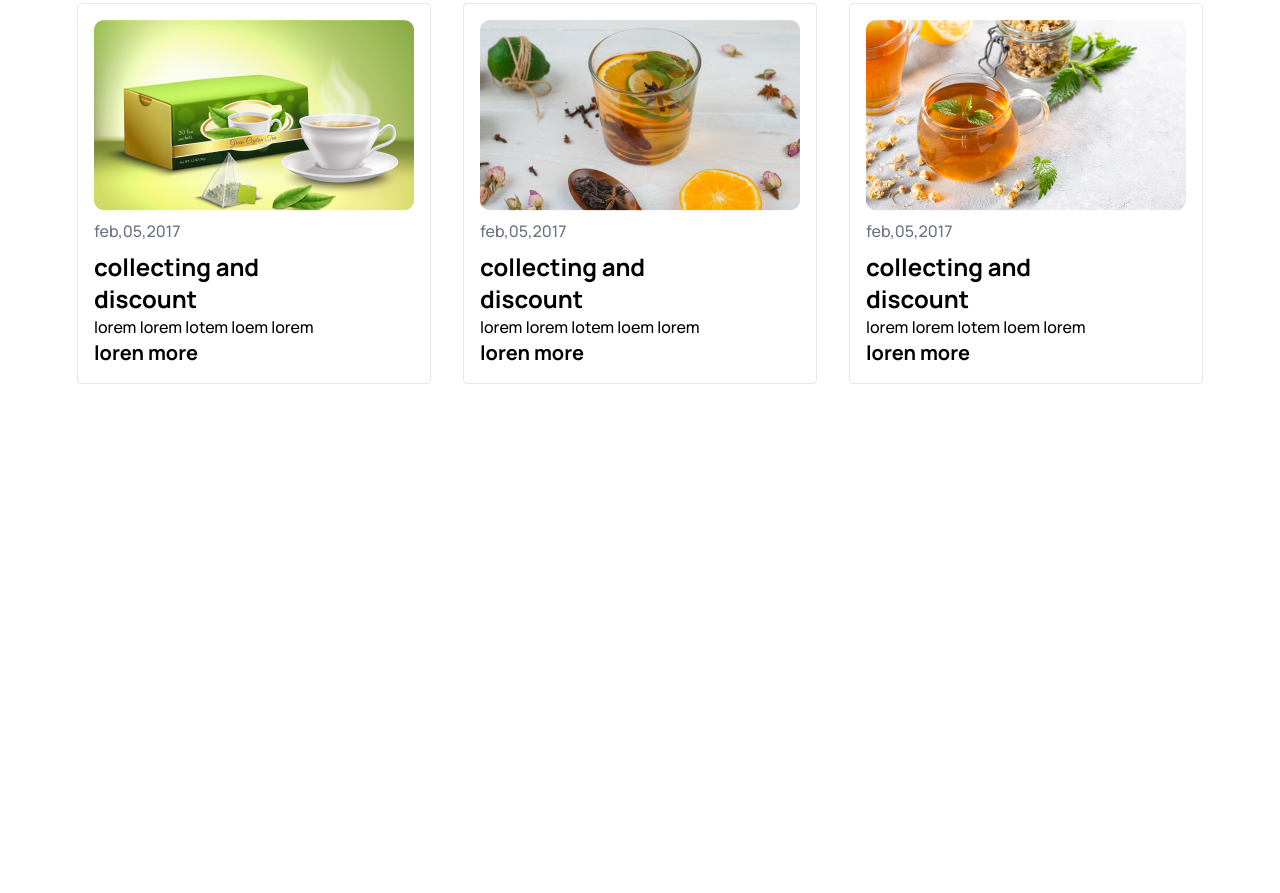
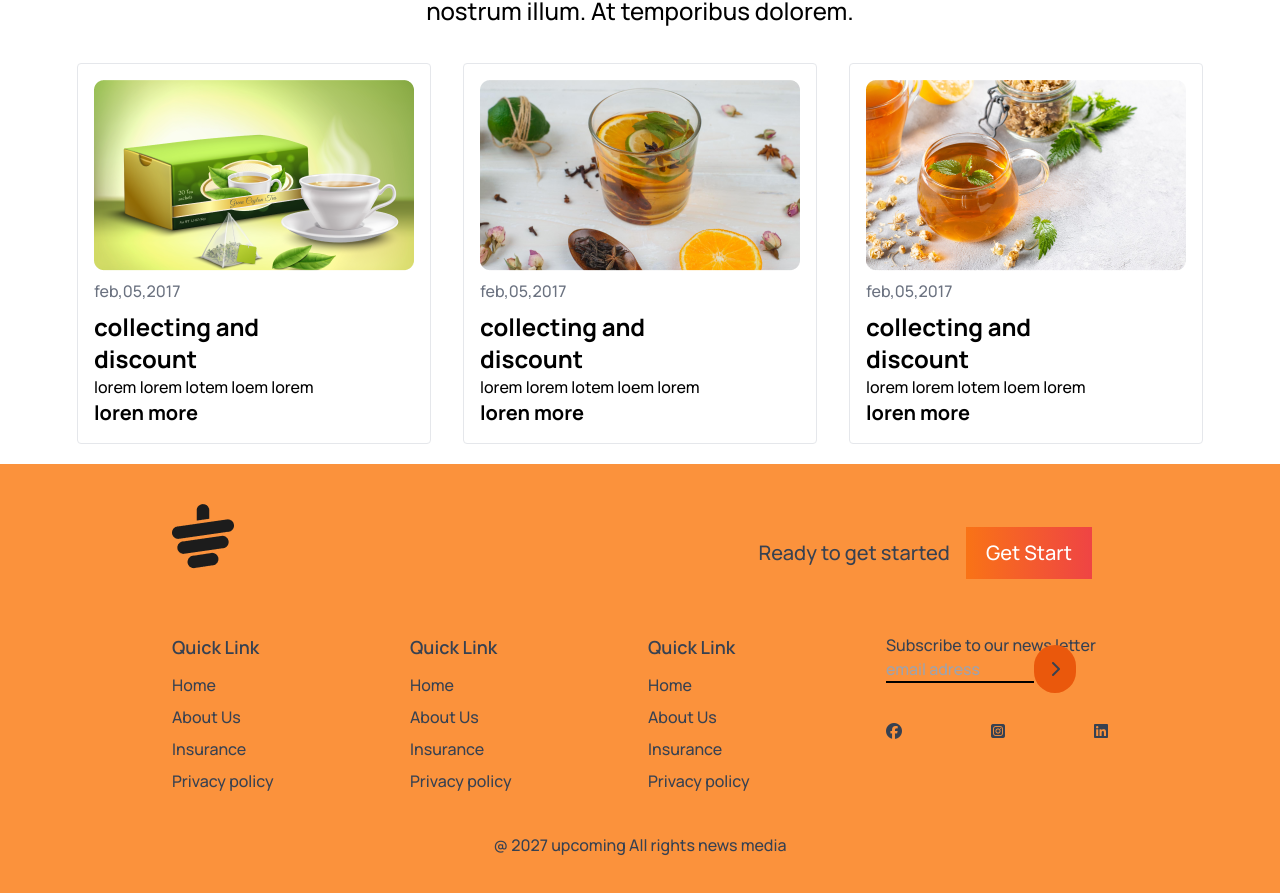
Before and after one commit to mrahim2326/tea-shop, a plain HTML site: page index.html in a window 1280 px wide. Shown: the part 2461-3354 px from the top of the page. Before the commit the page ends 2845 px from the top, so only its background shows below. Drawn offline with nearby package versions, Linux system fonts and the light colour scheme.

Commit message:
semi final taa shop

```diff
--- a/index.html
+++ b/index.html
@@ -90,7 +90,7 @@
       </section>
 
       <section class="bg-red-100 px-16">
-          <div class="grid grid-cols-1 lg:grid-cols-2 ">
+          <div class="grid grid-cols-1 lg:grid-cols-2 py-5 ">
 
               <div class="grid grid-cols-2 grid-rows-3 gap-4">
                 <div class="bg-gradient-to-br from-red-300 to-blue-300 rounded-md"></div>
@@ -110,7 +110,7 @@
           </div>
       </section>
       <section class="mb-24">
-        <div class="bg-gradient-to-r from-orange-400 to-red-500 rounded-xl grid grid-cols-1 lg:grid-cols-2 text-white px-7 md:px-16 ">
+        <div class="bg-gradient-to-r from-orange-400 to-red-500 rounded-xl grid grid-cols-1 lg:grid-cols-2 text-white px-7 md:px-16 mt-5 mx-16 ">
           <!--text-->
 <div class="flex justify-center items-center">
    <div class="w-5/6 ">
@@ -175,7 +175,7 @@
         </div>
       </section>
       <section>
-        <div>
+        <div class="mx-16">
           <div class=" flex justify-center my-9">
               <div class="justify-center block items-center">
                 <h1 class="text-6xl text-center font-bold ">News & Events</h1>
@@ -219,8 +219,113 @@
         </div>
       </section>
   </main>
-  <footer>
+  <footer class="bg-orange-400 text-gray-700 py-10 px-4 mt-5">
+      <div class="w-9/12 mx-auto">
+        <!--logo-->
+        <div class="mb-8 flex justify-between ">
+           <img class="mb-8" src="images/cup.png" alt="">
+           <div class="flex items-center">
+            <h4 class="text-xl ">Ready to get started</h4>
+            <button class="bg-gradient-to-r from-orange-500 to-red-500 px-5 py-3 mx-4 text-white text-xl   ">Get Start</button>
+           </div>
+        </div>
+        <!--link-->
+        <div class="grid grid-cols-1 md:grid-cols-2 lg:grid-cols-4 gap-4">
+          <div>
+            <h1 class="font-semibold text-lg mb-3">Quick Link</h1>
+             <ul class="space-y-2">
+              <li>
+                <a href="" class="hover:text-orange-600">
+                  Home
+                </a>
+              </li>
+              <li>
+                <a href="" class="hover:text-orange-600">
+                  About Us
+                </a>
+              </li>
+              <li>
+                <a href="" class="hover:text-orange-600">
+                  Insurance
+                </a>
+              </li>
+              <li>
+                <a href="" class="hover:text-orange-600">
+                  Privacy policy
+                </a>
+              </li>
+             </ul>
+          </div>
+          <div>
+            <h1 class="font-semibold text-lg mb-3">Quick Link</h1>
+             <ul class="space-y-2">
+              <li>
+                <a href="" class="hover:text-orange-600">
+                  Home
+                </a>
+              </li>
+              <li>
+                <a href="" class="hover:text-orange-600">
+                  About Us
+                </a>
+              </li>
+              <li>
+                <a href="" class="hover:text-orange-600">
+                  Insurance
+                </a>
+              </li>
+              <li>
+                <a href="" class="hover:text-orange-600">
+                  Privacy policy
+                </a>
+              </li>
+             </ul>
+          </div>
+          <div>
+            <h1 class="font-semibold text-lg mb-3">Quick Link</h1>
+             <ul class="space-y-2">
+              <li>
+                <a href="" class="hover:text-orange-600">
+                  Home
+                </a>
+              </li>
+              <li>
+                <a href="" class="hover:text-orange-600">
+                  About Us
+                </a>
+              </li>
+              <li>
+                <a href="" class="hover:text-orange-600">
+                  Insurance
+                </a>
+              </li>
+              <li>
+                <a href="" class="hover:text-orange-600">
+                  Privacy policy
+                </a>
+              </li>
+             </ul>
+          </div>
 
+          <div>
+            <h3>Subscribe to our news letter</h3>
+            <div class="flex flex-col space-y-2">
+              <div>
+               <input class="bg-transparent border-b-2 border-black w-4/6" placeholder="email adress"  type="mail"><i class="fa-solid justify-center items-center  fa-chevron-right bg-orange-600 w-5 h-5 p-4 rounded-full  inline"></i>
+               <div class="justify-between mt-10 flex ">
+
+                   <i class="fa-brands fa-facebook"></i>
+                   <i class="fa-brands fa-square-instagram"></i>
+                   <i class="fa-brands fa-linkedin"></i>
+               </div>
+              </div>
+            </div>
+          </div>
+
+
+        </div>
+        <div class="w-full mt-10 items-center justify-center flex">@ 2027 upcoming All rights news media</div>
+      </div>
   </footer>
 
 </body>
```
